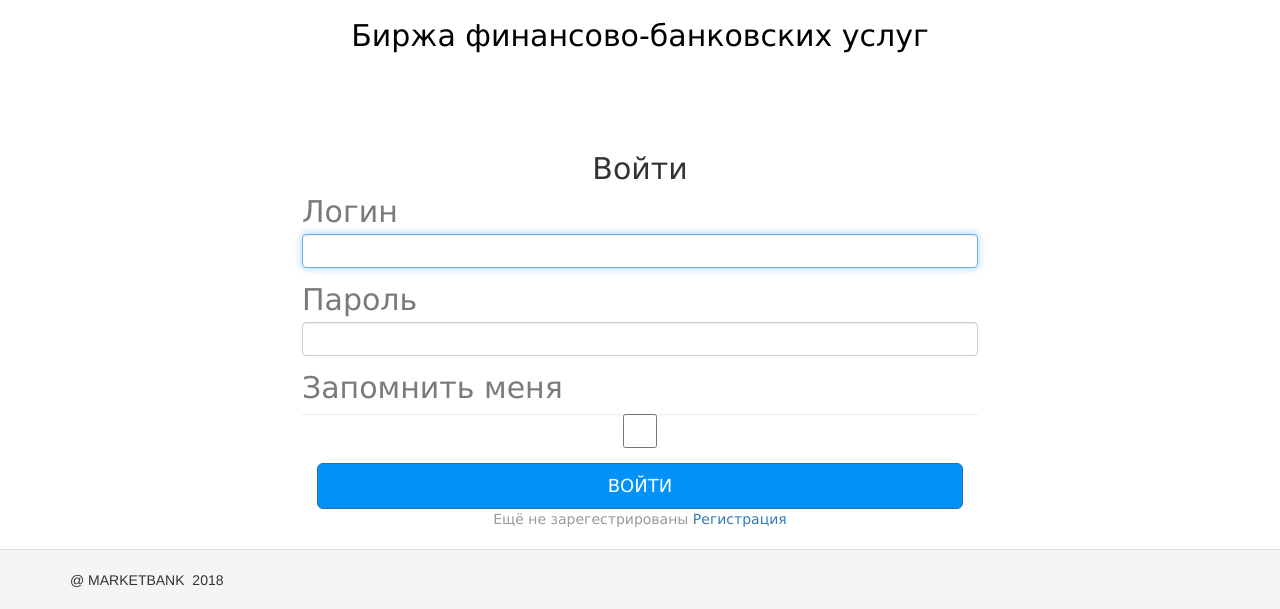
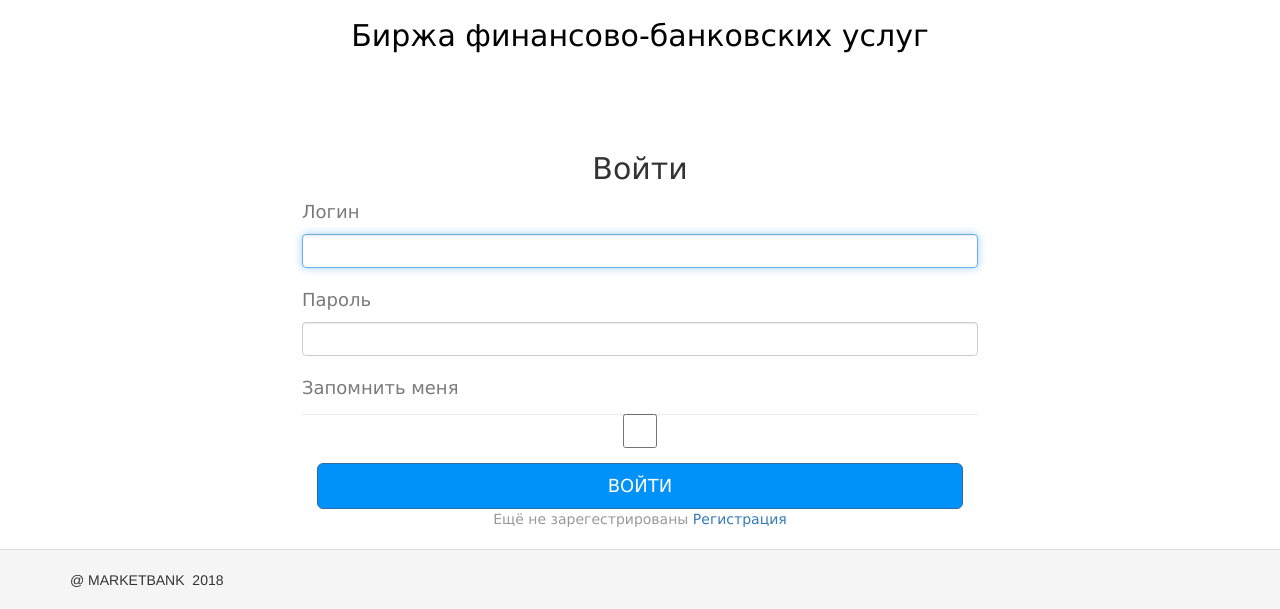
Before and after one commit to aydik99/marketbank, a Yii app: template views/site/login.php in a window 1280 px wide. Shown: the part 197-806 px from the top of the page. Run offline with PHP 8.4 and a stand-in for Yii, Linux system fonts and the light colour scheme; the template is opened without the code that fills it, so the values that code supplies are empty; form fields are guessed from the names that the template uses; some libraries are stand-ins or nearby versions.

Commit message:
Правка шрифтв в регистрации и логине

```diff
--- a/web/css/site.css
+++ b/web/css/site.css
@@ -192,7 +192,7 @@ a.desc:after {
 
 .site-login .control-label {
     color: rgb(123, 122, 122);
-    font-size: 30px;
+    font-size: 18px;
     font-weight: normal;
     padding-top: 0;
     line-height: 34px;
```
